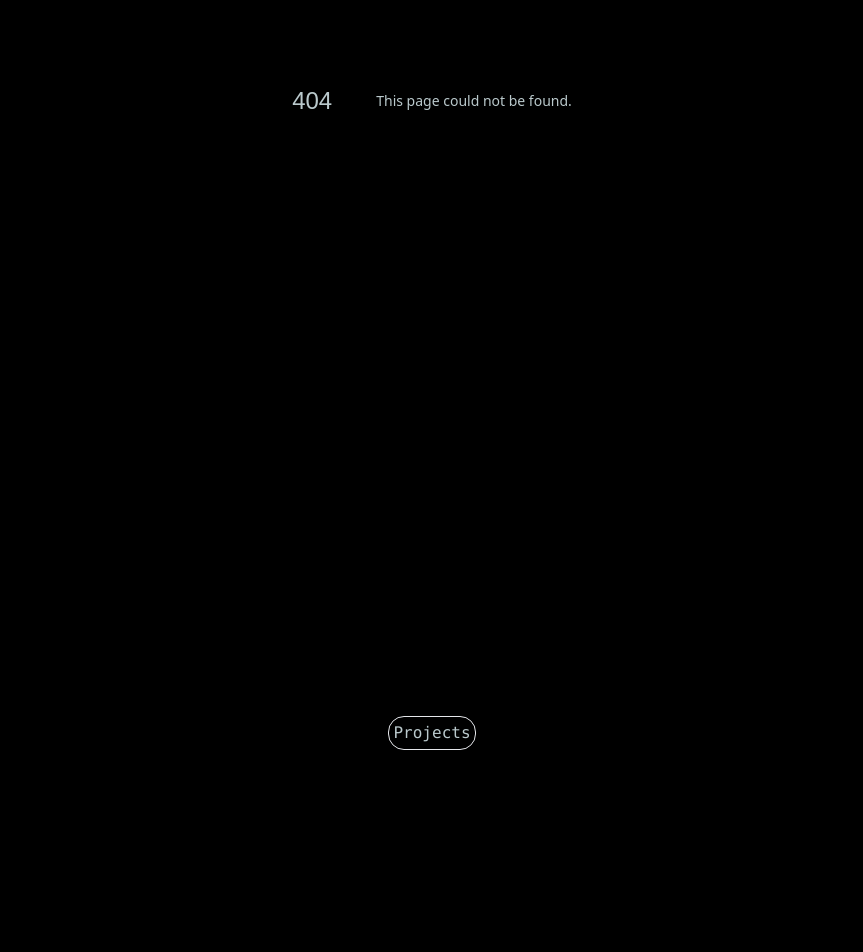
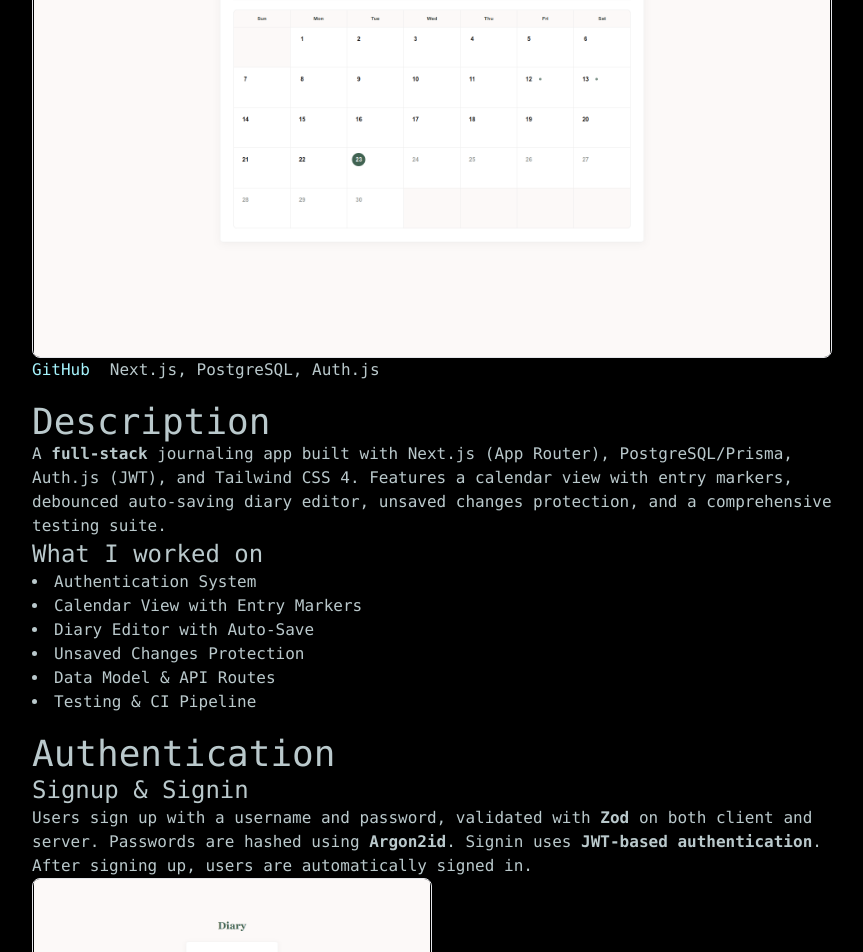
Before and after one commit to JustinLTH3/Portfolio, a Next.js app: page /Portfolio/DiaryApp in a window 1280 px wide. Before the commit this address had no page. Shown: the part 348-1300 px from the top of the page, without its empty margins (208-1071 px from the left). Before the commit the page ends 1118 px from the top, so only its background shows below. Built offline with nearby package versions, Linux system fonts and the light colour scheme.

Commit message:
Add diary-app project page

```diff
--- /dev/null
+++ b/src/app/DiaryApp/page.tsx
@@ -0,0 +1,94 @@
+import Image from "next/image";
+import Link from "next/link";
+
+export default function Page() {
+    return (
+        <div className="flex flex-col items-center min-h-screen">
+            <div className="w-[400px] lg:w-[800px] flex flex-col items-center">
+                <h1>Diary App</h1>
+                <div className="h-[225px] lg:h-[450px] w-full relative items-center">
+                    <Image
+                        src={"/Portfolio/DiaryAppCalendar.png"}
+                        alt={"Screenshot"}
+                        fill
+                        sizes={"100vw"}
+                        className="object-contain border-[1px] rounded-lg"
+                    />
+                </div>
+                <div className="w-full text-start flex flex-row">
+                    <Link href={"https://github.com/JustinLTH3/diary-app"} target="_blank"
+                          className="text-cyan-200">GitHub</Link>
+                    <p className="px-5">Next.js, PostgreSQL, Auth.js</p>
+                </div>
+                <div className="w-full pt-5">
+                    <h2 className="w-full">Description</h2>
+                    <p>
+                        A <b>full-stack</b> journaling app built with Next.js (App Router), PostgreSQL/Prisma, Auth.js (JWT), and Tailwind CSS 4. Features a calendar view with entry markers, debounced auto-saving diary editor, unsaved changes protection, and a comprehensive testing suite.
+                    </p>
+                    <h3>What I worked on</h3>
+                    <ul className="list-disc list-inside">
+                        <li>Authentication System</li>
+                        <li>Calendar View with Entry Markers</li>
+                        <li>Diary Editor with Auto-Save</li>
+                        <li>Unsaved Changes Protection</li>
+                        <li>Data Model & API Routes</li>
+                        <li>Testing & CI Pipeline</li>
+                    </ul>
+                </div>
+                <div className="w-full pt-5">
+                    <h2>Authentication</h2>
+                    <h3>Signup & Signin</h3>
+                    <p>
+                        Users sign up with a username and password, validated with <b>Zod</b> on both client and server. Passwords are hashed using <b>Argon2id</b>. Signin uses <b>JWT-based authentication</b>. After signing up, users are automatically signed in.
+                    </p>
+                    <div className="h-[225px] w-full lg:w-1/2 relative items-center">
+                        <Image
+                            src={"/Portfolio/DiaryAppSignin.png"}
+                            alt={"Signin Page"}
+                            fill
+                            sizes={"100vw"}
+                            className="object-contain border-[1px] rounded-lg"
+                        />
+                    </div>
+                    <h3>Route Protection</h3>
+                    <p>
+                        Protected routes redirect unauthenticated visitors to the signin page. Logout clears the session and returns users to the signin page.
+                    </p>
+                </div>
+                <div className="w-full pt-5">
+                    <h2>Calendar View</h2>
+                    <p>
+                        A 7-column monthly grid with <b>prev/today/next</b> navigation uses year and month query parameters, making the calendar shareable. Days with diary entries display a <b>green dot</b> marker, and today is visually highlighted. Future dates are non-interactive, while past dates and today link to the diary editor at <b>/diary/YYYY-MM-DD</b>.
+                    </p>
+                </div>
+                <div className="w-full pt-5">
+                    <h2>Diary Editor</h2>
+                    <p>
+                        A full-page textarea with <b>1-second debounced</b> autosave, which displays save status. Request deduplication ignores stale responses and a best-effort final save fires on page unload. A real-time word and character counter is displayed below the editor, capping at <b>10,000 characters</b>. Invalid dates return a <b>404</b>.
+                    </p>
+                </div>
+                <div className="w-full pt-5">
+                    <h2>Unsaved Changes Protection</h2>
+                    <p>
+                        The app tracks unsaved changes and prompts users before navigating away via the calendar link, logout button, or browser back button. This prevents accidental data loss.
+                    </p>
+                </div>
+                <div className="w-full pt-5">
+                    <h2>Data Model</h2>
+                    <p>
+                        A <b>User</b> model stores credentials and a <b>DiaryEntry</b> model stores diary entries linked to each user. A unique constraint on user and date enables entries to be created or updated in a single operation. Entry dates are queried per month to display activity markers on the calendar.
+                    </p>
+                </div>
+                <div className="w-full pt-5">
+                    <h2>Testing & CI</h2>
+                    <p>
+                        <b>20 unit tests</b> with Vitest covering auth validation, password hashing, credentials, date parsing, diary helpers, API routes, and React components (auth guards, state transitions, calendar navigation, editor auto-save, unsaved guards). <b>14 E2E specs</b> with Playwright covering signup/signin, protected route redirects, calendar navigation, diary edit/save/persistence, invalid inputs, and logout.
+                    </p>
+                    <p className="pt-3">
+                        CI runs via <b>GitHub Actions</b> with a PostgreSQL service container, ensuring database-dependent tests run in a clean environment on every push.
+                    </p>
+                </div>
+            </div>
+        </div>
+    );
+}
```
Also changed, not shown: public/DiaryAppCalendar.png (added), public/DiaryAppSignin.png (added).
